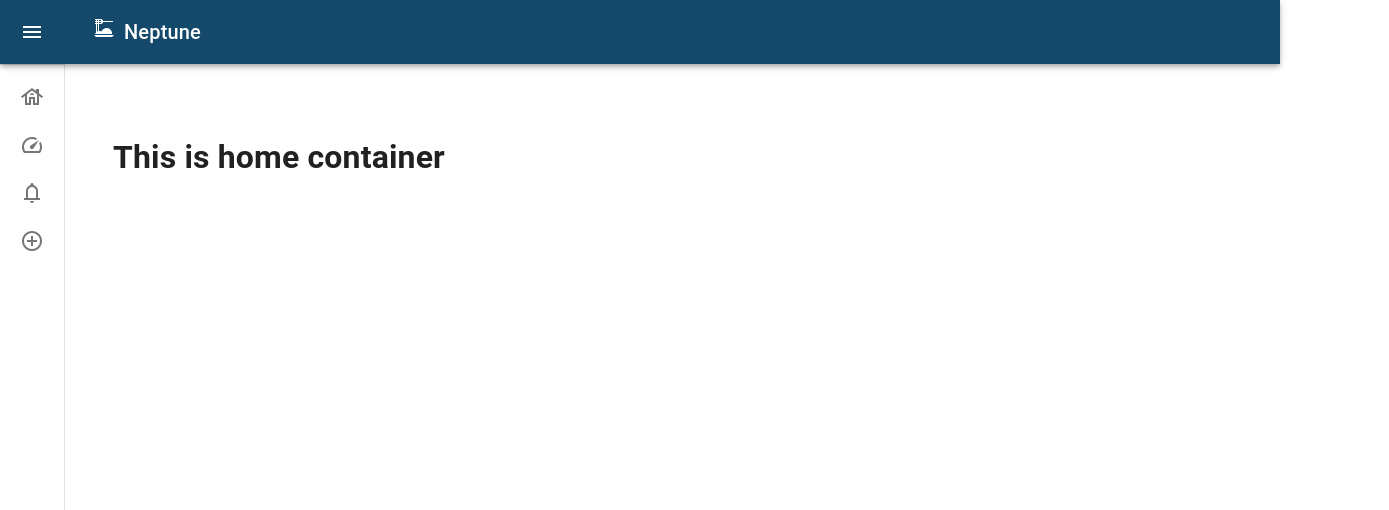
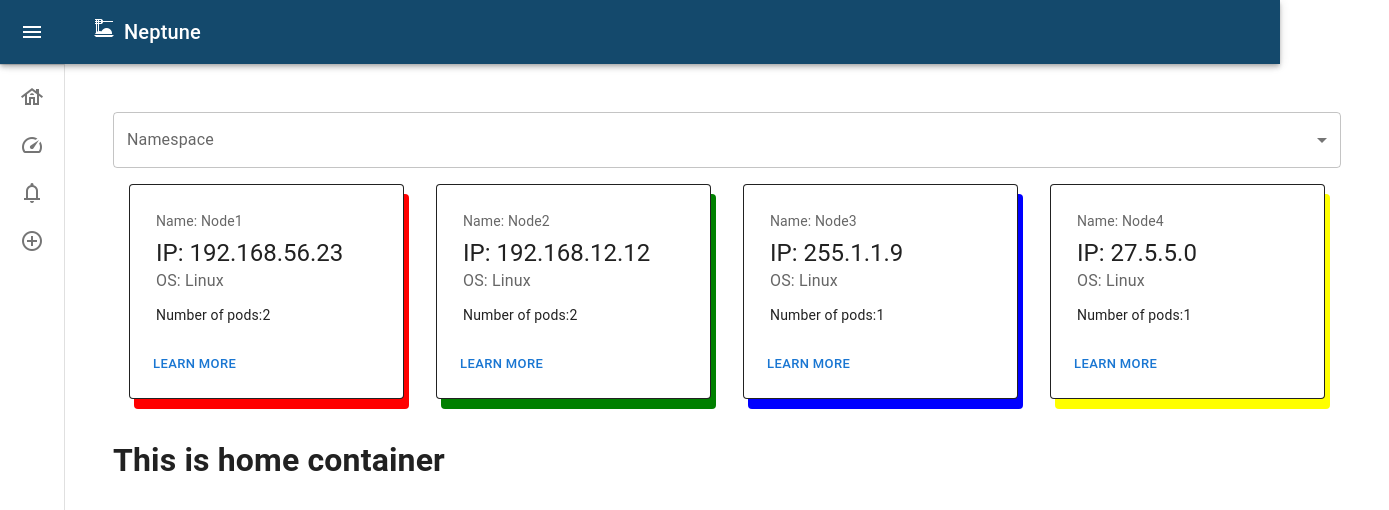
Before and after one commit to oslabs-beta/Neptune, a React app: page / in a window 1280 px wide. Shown: the top 510 px of the page, 1389 px wide, since content can reach past the window. Built offline with nearby package versions, Linux system fonts and the light colour scheme.

Commit message:
namespace bar and 4 squares with colors added for HomeContainer

```diff
--- /dev/null
+++ b/client/components/BasicCard.js
@@ -0,0 +1,31 @@
+import * as React from 'react';
+import Box from '@mui/material/Box';
+import Card from '@mui/material/Card';
+import CardActions from '@mui/material/CardActions';
+import CardContent from '@mui/material/CardContent';
+import Button from '@mui/material/Button';
+import Typography from '@mui/material/Typography';
+
+export default function BasicCard({name, ip, os, pods, color}) {
+    return (
+<Card sx={{ minWidth: 275, border: "1px solid", padding: "10px", boxShadow: `5px 10px ${color}` }}>
+      <CardContent>
+        <Typography sx={{ fontSize: 14 }} color="text.secondary" gutterBottom>
+          Name: {name}
+        </Typography>
+        <Typography variant="h5" component="div">
+          IP: {ip}
+        </Typography>
+        <Typography sx={{ mb: 1.5 }} color="text.secondary">
+          OS: {os}
+        </Typography>
+        <Typography variant="body2">
+          Number of pods:{pods}
+        </Typography>
+      </CardContent>
+      <CardActions>
+        <Button size="small">Learn More</Button>
+      </CardActions>
+    </Card>
+    );
+  }
--- a/client/containers/HomeContainer.jsx
+++ b/client/containers/HomeContainer.jsx
@@ -1,9 +1,73 @@
-import React from 'react';
+import * as React from 'react';
+import Box from '@mui/material/Box';
+import InputLabel from '@mui/material/InputLabel';
+import MenuItem from '@mui/material/MenuItem';
+import FormControl from '@mui/material/FormControl';
+import Select from '@mui/material/Select';
+// Below for our cards
+import BasicCard from '../components/BasicCard'
+
+import List from '@mui/material/List';
+import ListItem from '@mui/material/ListItem';
 
 export default function HomeContainer (){
+   // For our drop down
+   const [namespace, setNamespace] = React.useState('');
+
+   const handleChange = (event) => {
+      setNamespace(event.target.value);
+   };
+
+   //dummy data for now
+   const allNodesInfo = [{name: "Node1", ip: "192.168.56.23", os: "Linux", pods: "2", color: "red"},
+                        {name: "Node2", ip: "192.168.12.12", os: "Linux", pods: "2", color: "green"},
+                        {name: "Node3", ip: "255.1.1.9", os: "Linux", pods: "1", color: "blue" },
+                        {name: "Node4", ip: "27.5.5.0", os: "Linux", pods: "1", color: "yellow"}];
+
+
+
+
    return (
    <>
-    <h1> This is home container</h1>
+      <Box sx={{ minWidth: 120 }}>
+         <FormControl fullWidth>
+         <InputLabel id="demo-simple-select-label">Namespace</InputLabel>
+         <Select
+            labelId="demo-simple-select-label"
+            id="demo-simple-select"
+            value={namespace}
+            label="Namespace"
+            onChange={handleChange}
+         >
+            <MenuItem value={10}>Namespace 1</MenuItem>
+            <MenuItem value={20}>Namespace 2</MenuItem>
+            <MenuItem value={30}>Namespace 3</MenuItem>
+         </Select>
+         </FormControl>
+      </Box>
+{/*
+         //MAKE A FETCH REQUEST TO GET BASIC NODE INFO IN AN ARRAY
+         //array length will the number of cards
+   */}
+
+      {/* <List sx={{ display: 'flex'}}>
+         <ListItem> <BasicCard /> </ListItem>
+         <ListItem> <BasicCard /> </ListItem>
+         <ListItem> <BasicCard /> </ListItem>
+         <ListItem> <BasicCard /> </ListItem>
+      </List> */}
+
+      <List sx={{ display: 'flex'}}>
+         {
+            allNodesInfo.map((node) => (
+               <ListItem>
+                  <BasicCard name={node.name} ip={node.ip} os={node.os} pods={node.pods} color={node.color}/>
+               </ListItem>
+            ))
+         }
+      </List>
+
+      <h1> This is home container</h1>
    </>
    );
 }
--- a/webpack.config.js
+++ b/webpack.config.js
@@ -84,6 +84,7 @@ const config = {
   },
   watchFiles: ['client'],
 },
+
 };
 
 module.exports = config;
```
